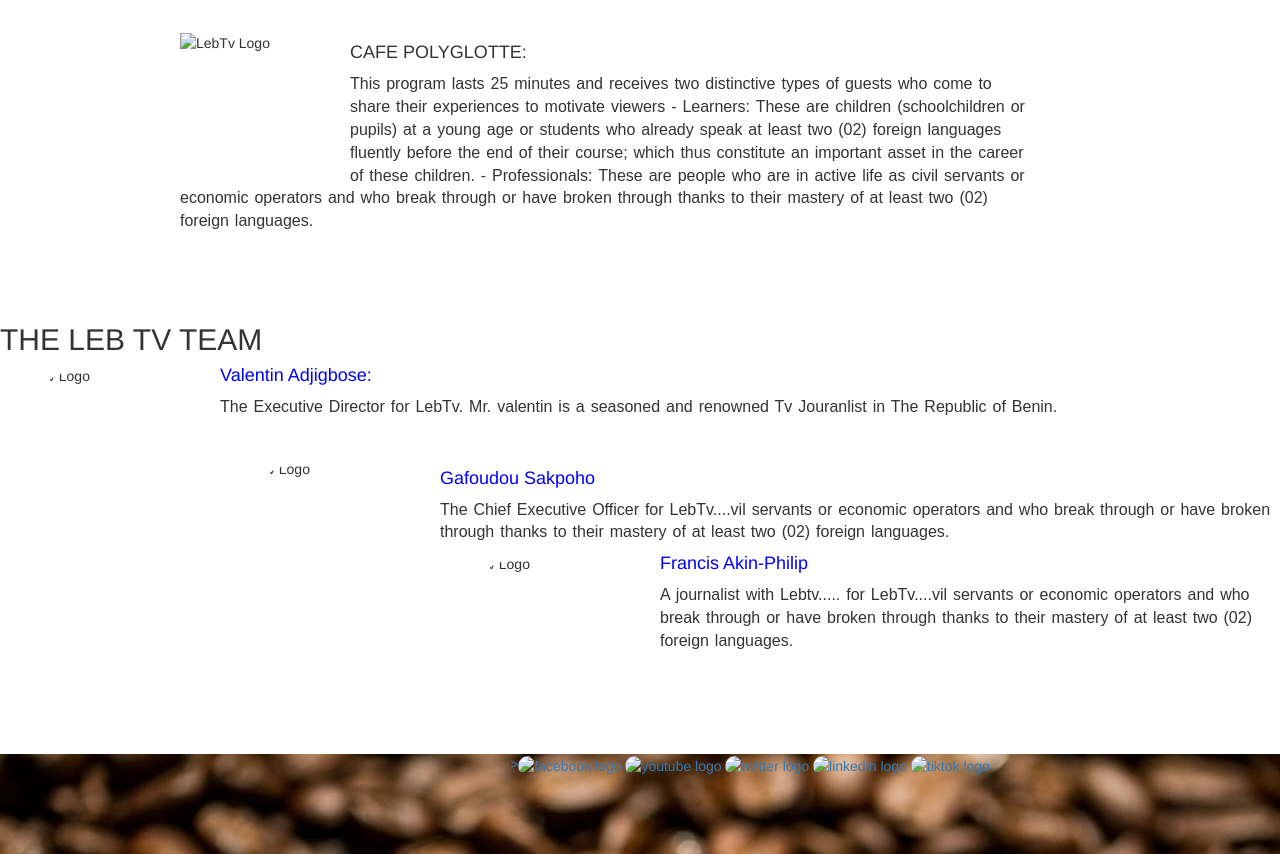
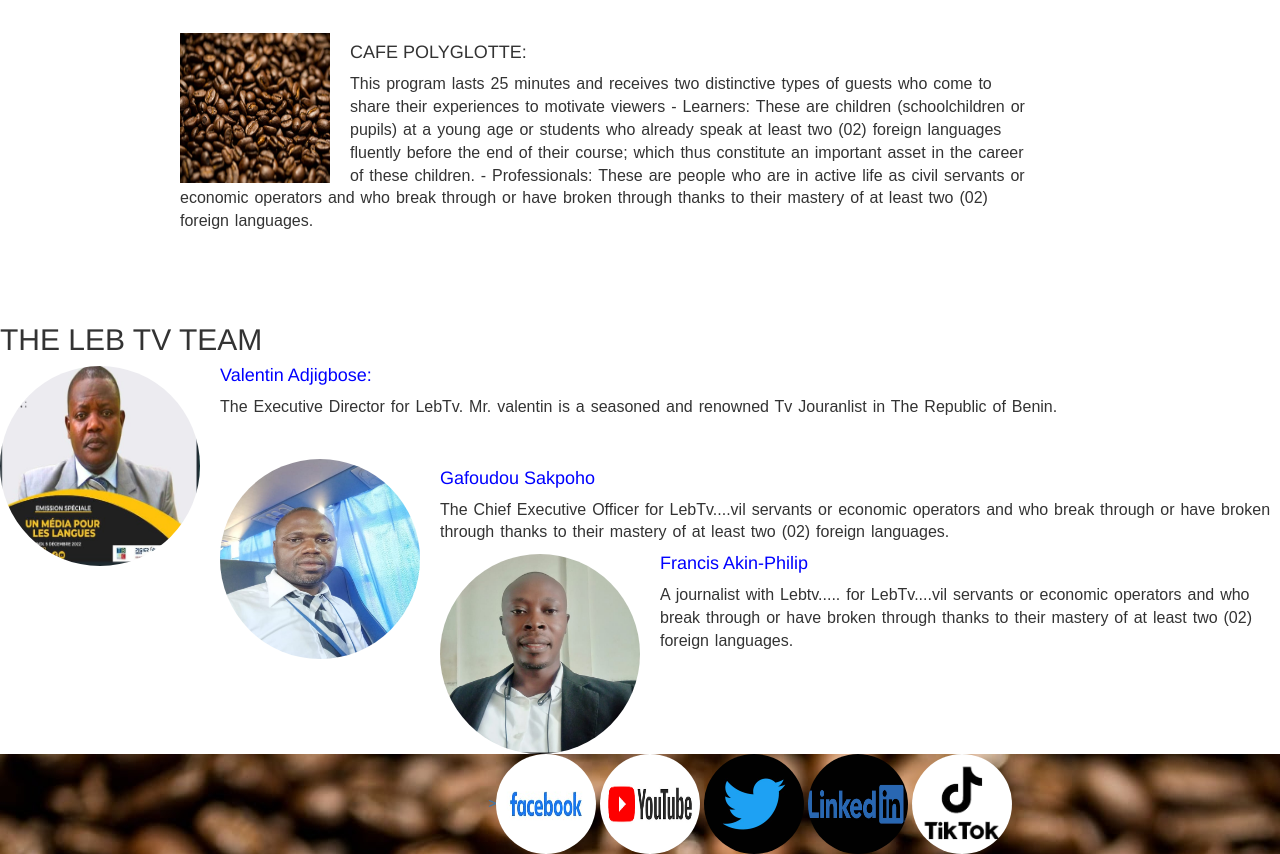
Before and after one commit to omoakinphilip/lebtvv, a plain HTML site: page About.html in a window 1280 px wide. Shown: the part 725-1579 px from the top of the page. Drawn offline with nearby package versions, Linux system fonts and the light colour scheme; files that its build step writes are made by us from their sources; files whose address does not match are found by name.

Commit message:
Update About.html

```diff
--- a/About.html
+++ b/About.html
@@ -4,7 +4,7 @@
     <meta charset="UTF-8" />
     <meta http-equiv="X-UA-Compatible" content="IE=edge" />
     <meta name="viewport" content="width=device-width, initial-scale=1.0" />
-    <link rel="stylesheet" href="css/index.css" />
+    <link rel="stylesheet" href="index.css" />
     <link
       rel="stylesheet"
       href="https://maxcdn.bootstrapcdn.com/bootstrap/3.4.1/css/bootstrap.min.css"
@@ -16,7 +16,7 @@
   <body>
     <div class="header-container-wrapper">
       <div class="header-logo">
-        <img class="logo" src="images/LebtvLogo.jpeg" alt="LebTv Logo" />
+        <img class="logo" src="LebtvLogo.jpeg" alt="LebTv Logo" />
       </div>
       <div class="header-menu">
         <p><a href="index.html">Home</a></p>
@@ -30,7 +30,7 @@
     </div>
     <div class="spacer30"></div>
     <div class="about-content-wrapper">
-    <img class="about-logo" src="../images/lebtvlogo2.png" alt="LebTv Logo" />
+    <img class="about-logo" src="lebtvlogo2.png" alt="LebTv Logo" />
 
 
     <div>
@@ -46,7 +46,7 @@
       <div class="spacer30"></div>
       <div class="spacer30"></div>
       <h2>FLAGSHIP LEB TV SHOWS</h2>
-      <img class="about-logo" src="../images/cafe3.jpeg" alt="LebTv Logo" />
+      <img class="about-logo" src="cafe3.jpeg" alt="LebTv Logo" />
 
         <h4>RISE:</h4>
         <p class="normal-text">This program includes three (03) sections and lasts 40 minutes -
@@ -67,7 +67,7 @@
       </p>
       <div class="spacer30"></div>
 
-      <img class="about-logo" src="../images/cafe2.jpeg" alt="LebTv Logo" />
+      <img class="about-logo" src="cafe2.jpeg" alt="LebTv Logo" />
 
         <h4>CAFE POLYGLOTTE: </h4>
         <p class="normal-text">This program lasts 25 minutes and receives two
@@ -86,20 +86,20 @@
     <div class="spacer30"></div>
       <div class="spacer30"></div>
       <h2>THE LEB TV TEAM</h2>
-      <img class="staff-logo" src="../images/Valentin.jpeg" alt="LebTv Logo" />
+      <img class="staff-logo" src="Valentin.jpeg" alt="LebTv Logo" />
 
         <h4 class="staff-name">Valentin Adjigbose:</h4>
         <p class="normal-text">The Executive Director for LebTv. Mr. valentin is a seasoned and renowned Tv Jouranlist in The Republic of Benin.      </p>
       <div class="spacer30"></div>
 
-      <img class="staff-logo" src="../images/Gaf.jpeg" alt="LebTv Logo" />
+      <img class="staff-logo" src="Gaf.jpeg" alt="LebTv Logo" />
 
         <h4 class="staff-name">Gafoudou Sakpoho </h4>
         <p class="normal-text">The Chief Executive Officer for LebTv....vil servants
         or economic operators and who break through or have broken through
         thanks to their mastery of at least two (02) foreign languages.
       </p>
-      <img class="staff-logo" src="../images/Francis.jpeg" alt="LebTv Logo" />
+      <img class="staff-logo" src="Francis.jpeg" alt="LebTv Logo" />
 
         <h4 class="staff-name"> Francis Akin-Philip </h4>
         <p class="normal-text">A journalist with Lebtv..... for LebTv....vil servants
@@ -114,35 +114,35 @@
           ><img
             style="width: 100px; height: 100px; border-radius: 50px"
             class="footer-image"
-            src="../images/facebook.jpeg"
+            src="facebook.jpeg"
             alt="facebook logo"
         /></a>
         <a href="https://www.youtube.com" target="_blank">
           <img
             style="width: 100px; height: 100px; border-radius: 50px"
             class="footer-image"
-            src="../images/youtube.jpeg"
+            src="youtube.jpeg"
             alt="youtube logo"
         /></a>
         <a href="https://www.twitter.com" target="_blank">
           <img
             style="width: 100px; height: 100px; border-radius: 50px"
             class="footer-image"
-            src="../images/twitter.jpeg"
+            src="twitter.jpeg"
             alt="twitter logo"
         /></a>
         <a href="https://www.linkedln.com" target="_blank">
           <img
             style="width: 100px; height: 100px; border-radius: 50px"
             class="footer-image"
-            src="../images/linkedln.jpeg"
+            src="linkedln.jpeg"
             alt="linkedln logo"
         /></a>
         <a href="https://www.tiktok.com" target="_blank">
           <img
             style="width: 100px; height: 100px; border-radius: 50px"
             class="footer-image"
-            src="../images/tiktok.jpeg"
+            src="tiktok.jpeg"
             alt="tiktok logo"
         /></a>
       </div>
```
